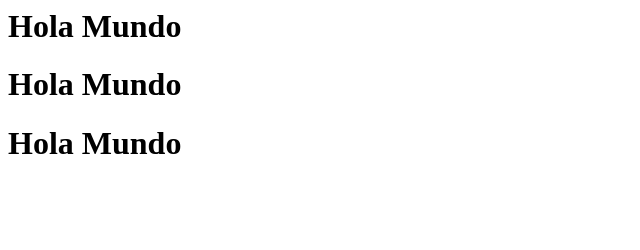
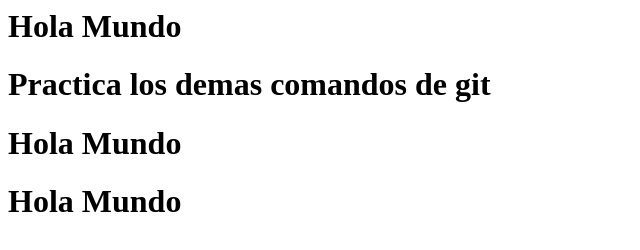
Before and after one commit to ElRobaCuentas/Javascript_Progreso, a plain HTML site: page index.html in a window 1280 px wide. Shown: the whole page, without its empty margins (0-640 px from the left). Drawn offline with Linux system fonts and the light colour scheme.

Commit message:
Mi primer commit en ese project de js

```diff
--- a/index.html
+++ b/index.html
@@ -5,6 +5,7 @@
 
 <body>
     <h1>Hola Mundo</h1>
+    <h1>Practica los demas comandos de git</h1>
     <h1>Hola Mundo</h1>
     <h1>Hola Mundo</h1>
 </body>
```
